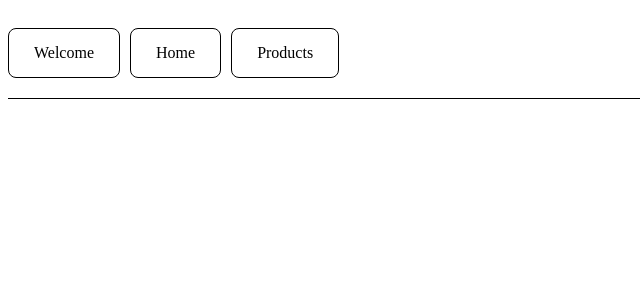
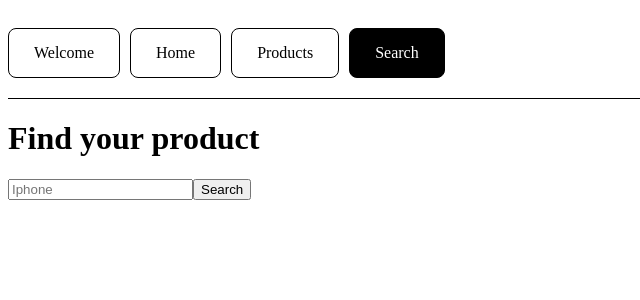
Before and after one commit to Maxim4ik118/fson-97, a React (Vite) app: page /search in a window 1280 px wide. Shown: the top 300 px of the page, without its empty margins (0-640 px from the left). Built offline with nearby package versions, Linux system fonts and the light colour scheme.

Commit message:
update: routing;

```diff
--- a/src/App.jsx
+++ b/src/App.jsx
@@ -1,62 +1,46 @@
-import { NavLink, Route, Routes } from "react-router-dom";
-import clsx from "classnames";
+import { Suspense, lazy } from "react";
+import { Navigate, Route, Routes } from "react-router-dom";
 
-import WelcomePage from "./pages/WelcomePage";
-import HomePage from "./pages/HomePage";
-import ProductsPage from "./pages/ProductsPage";
+// import WelcomePage from "./pages/WelcomePage";
+// import HomePage from "./pages/HomePage";
+// import ProductsPage from "./pages/ProductsPage";
+// import ProductDetailsPage from "./pages/ProductDetailsPage";
 
-import css from "./App.module.css";
-import ProductDetailsPage from "./pages/ProductDetailsPage";
+const WelcomePage = lazy(() => import("./pages/WelcomePage"));
+const HomePage = lazy(() => import("./pages/HomePage"));
+const ProductsPage = lazy(() => import("./pages/ProductsPage"));
+const ProductDetailsPage = lazy(() => import("./pages/ProductDetailsPage"));
+
+import SearchPage from "./pages/SearchPage";
+import Loader from "./components/Loader/Loader";
+import Layout from "./components/Layout/Layout";
 
 /*
 Робота з маршрутизацією:
-
   1. Продумати маршрути та навчитися їх змінювати
       за допомогою компоненти NavLink|Link.
   2. Підготувати шаблон сторінки і рендерити його
       за умовою співпадіння з вказаним паттерном маршруту (Route)
 
-
 */
-
-const getNavLinkClassNames = ({ isActive }) =>
-  clsx(css.headerLink, {
-    [css.active]: isActive,
-  });
 
 function App() {
   return (
-    <div>
-      <header className={css.header}>
-        <NavLink className={getNavLinkClassNames} to="/">
-          Welcome
-        </NavLink>
-        <NavLink className={getNavLinkClassNames} to="/home">
-          Home
-        </NavLink>
-        <NavLink className={getNavLinkClassNames} to="/products" end>
-          Products
-        </NavLink>
-      </header>
-
-      <main>
+    <Layout>
+      <Suspense fallback={<Loader />}>
         <Routes>
-          {/* http://localhost:5173/products/1 */}
-          {/* http://localhost:5173/products/2 */}
-          {/* http://localhost:5173/products/3 */}
-          {/* http://localhost:5173/products/4 */}
-          {/* http://localhost:5173/products/3/comments */}
-          {/* http://localhost:5173/products/4/comments */}
-          {/* http://localhost:5173/products/4/comments */}
-
           <Route path="/" element={<WelcomePage />} />
           <Route path="/home" element={<HomePage />} />
           <Route path="/products" element={<ProductsPage />} />
-          <Route path="/products/:productId/*" element={<ProductDetailsPage />} />
-
+          <Route path="/search" element={<SearchPage />} />
+          <Route
+            path="/products/:productId/*"
+            element={<ProductDetailsPage />}
+          />
+          <Route path="*" element={<Navigate to="/" replace />} />
         </Routes>
-      </main>
-    </div>
+      </Suspense>
+    </Layout>
   );
 }
 
--- /dev/null
+++ b/src/components/Layout/Layout.jsx
@@ -0,0 +1,34 @@
+import { NavLink } from "react-router-dom";
+import clsx from "classnames";
+
+import css from "../../App.module.css";
+
+const getNavLinkClassNames = ({ isActive }) =>
+  clsx(css.headerLink, {
+    [css.active]: isActive,
+  });
+
+const Layout = ({ children }) => {
+  return (
+    <div>
+      <header className={css.header}>
+        <NavLink className={getNavLinkClassNames} to="/">
+          Welcome
+        </NavLink>
+        <NavLink className={getNavLinkClassNames} to="/home">
+          Home
+        </NavLink>
+        <NavLink className={getNavLinkClassNames} to="/products" end>
+          Products
+        </NavLink>
+        <NavLink className={getNavLinkClassNames} to="/search">
+          Search
+        </NavLink>
+      </header>
+
+      <main>{children}</main>
+    </div>
+  );
+};
+
+export default Layout;
--- a/src/components/ProductList/ProductList.jsx
+++ b/src/components/ProductList/ProductList.jsx
@@ -1,6 +1,8 @@
-import { Link } from "react-router-dom";
+import { Link, useLocation } from "react-router-dom";
 
 const ProductList = ({ products = null }) => {
+  const location = useLocation();
+
   return (
     <ul>
       {products !== null &&
@@ -15,7 +17,9 @@ const ProductList = ({ products = null }) => {
                 <span>Brand: {product.brand}</span>
                 <span>Price: ${product.price}</span>
               </div>
-              <Link to={`/products/${product.id}`}>See the details</Link>
+              <Link state={location} to={`/products/${product.id}`}>
+                See the details
+              </Link>
             </li>
           );
         })}
--- a/src/components/SearchForm/SearchForm.jsx
+++ b/src/components/SearchForm/SearchForm.jsx
@@ -1,9 +1,9 @@
 import { Field, Form, Formik } from "formik";
 
-const SearchForm = ({ onSetSearchQuery }) => {
+const SearchForm = ({ onSetSearchQuery, searchQuery }) => {
   return (
     <Formik
-      initialValues={{ query: "" }}
+      initialValues={{ query: searchQuery ?? "" }}
       onSubmit={(values) => {
         onSetSearchQuery(values.query);
       }}
--- a/src/pages/ProductDetailsPage.jsx
+++ b/src/pages/ProductDetailsPage.jsx
@@ -1,15 +1,20 @@
-import { useEffect, useState } from "react";
-import { Link, Route, Routes, useParams } from "react-router-dom";
+import { Suspense, lazy, useEffect, useRef, useState } from "react";
+import { Link, Route, Routes, useLocation, useParams } from "react-router-dom";
 import { requestProductsById } from "../services/api";
 import { ErrorMessage } from "formik";
 import Loader from "../components/Loader/Loader";
-import ProductComments from "../components/ProductComments/ProductComments";
+// import ProductComments from "../components/ProductComments/ProductComments";
+const ProductComments = lazy(() =>
+  import("../components/ProductComments/ProductComments")
+);
 
 const ProductDetailsPage = () => {
   const { productId } = useParams(); // Get the product ID from the URL parameter.
   const [productData, setProductData] = useState(null);
   const [isLoading, setIsLoading] = useState(false);
   const [isError, setIsError] = useState(false);
+  const location = useLocation();
+  const backLinkRef = useRef(location.state ?? "/search");
 
   useEffect(() => {
     async function fetchData() {
@@ -34,6 +39,7 @@ const ProductDetailsPage = () => {
       {isLoading && <Loader />}
       {productData !== null && (
         <div>
+          <Link to={backLinkRef.current}>Go back</Link>
           <h1>{productData.title}</h1>
           <p>{productData.description}</p>
           <p>Price: ${productData.price}</p>
@@ -52,9 +58,11 @@ const ProductDetailsPage = () => {
       <div>
         <Link to="comments">Comments</Link>
       </div>
-      <Routes>
-        <Route path="comments" element={<ProductComments />} />
-      </Routes>
+      <Suspense fallback={<Loader />}>
+        <Routes>
+          <Route path="comments" element={<ProductComments />} />
+        </Routes>
+      </Suspense>
     </div>
   );
 };
--- a/src/pages/ProductsPage.jsx
+++ b/src/pages/ProductsPage.jsx
@@ -2,14 +2,12 @@ import { useEffect, useState } from "react";
 import ErrorMessage from "../components/ErrorMessage/ErrorMessage";
 import Loader from "../components/Loader/Loader";
 import ProductList from "../components/ProductList/ProductList";
-import { requestProducts, requestProductsByQuery } from "../services/api";
-import SearchForm from "../components/SearchForm/SearchForm";
+import { requestProducts } from "../services/api";
 
 const ProductsPage = () => {
   const [products, setProducts] = useState(null);
   const [isLoading, setIsLoading] = useState(false);
   const [isError, setIsError] = useState(false);
-  const [searchQuery, setSearchQuery] = useState(null);
 
   useEffect(() => {
     async function fetchData() {
@@ -28,34 +26,10 @@ const ProductsPage = () => {
     fetchData();
   }, []);
 
-  useEffect(() => {
-    if (searchQuery === null) return;
-
-    async function fetchDataByQuery() {
-      try {
-        setIsLoading(true);
-        const data = await requestProductsByQuery(searchQuery);
-
-        setProducts(data.products);
-      } catch (err) {
-        setIsError(true);
-      } finally {
-        setIsLoading(false);
-      }
-    }
-
-    fetchDataByQuery();
-  }, [searchQuery]);
-
-  const onSetSearchQuery = (query) => {
-    setSearchQuery(query);
-  };
 
   return (
     <div>
       <h1>Phone Store</h1>
-      <SearchForm onSetSearchQuery={onSetSearchQuery} />
-
       {isError && <ErrorMessage />}
       {isLoading && <Loader />}
       <ProductList products={products} />
--- /dev/null
+++ b/src/pages/SearchPage.jsx
@@ -0,0 +1,60 @@
+import { useEffect, useState } from "react";
+import ErrorMessage from "../components/ErrorMessage/ErrorMessage";
+import Loader from "../components/Loader/Loader";
+import ProductList from "../components/ProductList/ProductList";
+import { requestProductsByQuery } from "../services/api";
+import SearchForm from "../components/SearchForm/SearchForm";
+import { useSearchParams } from "react-router-dom";
+
+const SearchPage = () => {
+  const [products, setProducts] = useState(null);
+  const [isLoading, setIsLoading] = useState(false);
+  const [isError, setIsError] = useState(false);
+  //   const [searchQuery, setSearchQuery] = useState(null);
+  const [searchParams, setSearchParams] = useSearchParams();
+  const searchQuery = searchParams.get("query");
+
+  useEffect(() => {
+    if (searchQuery === null) return;
+
+    async function fetchDataByQuery() {
+      try {
+        setIsLoading(true);
+        const data = await requestProductsByQuery(searchQuery);
+
+        setProducts(data.products);
+      } catch (err) {
+        setIsError(true);
+      } finally {
+        setIsLoading(false);
+      }
+    }
+
+    fetchDataByQuery();
+  }, [searchQuery]);
+
+  const onSetSearchQuery = (searchTerm) => {
+    // setSearchQuery(query);
+    if (searchTerm.trim().length === 0) {
+      alert("Please enter a search term first!");
+      return;
+    }
+    setSearchParams({ query: searchTerm });
+  };
+
+  return (
+    <div>
+      <h1>Find your product</h1>
+      <SearchForm
+        searchQuery={searchQuery}
+        onSetSearchQuery={onSetSearchQuery}
+      />
+
+      {isError && <ErrorMessage />}
+      {isLoading && <Loader />}
+      <ProductList products={products} />
+    </div>
+  );
+};
+
+export default SearchPage;
```
